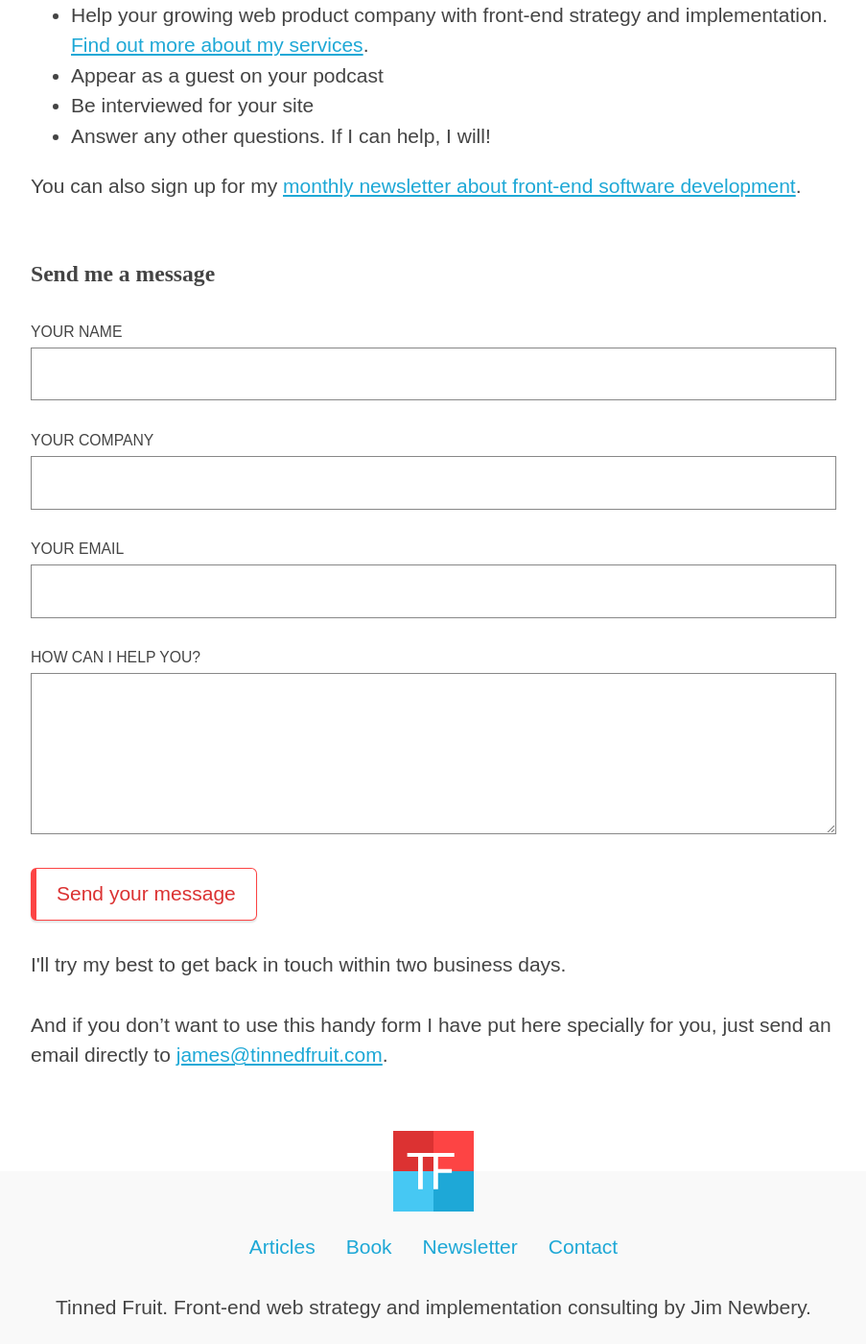
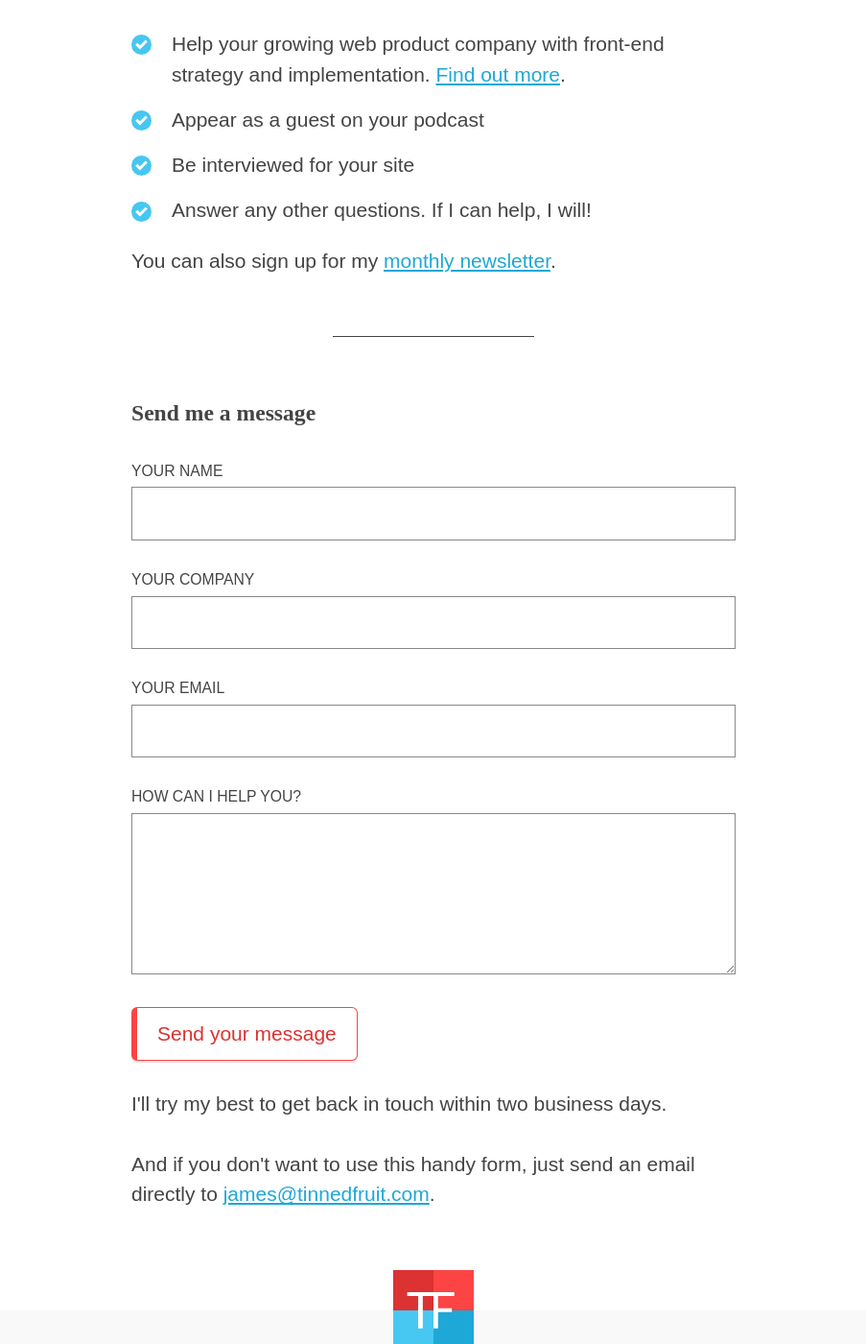
Before and after one commit to froots/froots.github.io, a Jekyll site: the page built from contact/index.html, in a window 1280 px wide and 1400 px high, scrolled down 695 px. Shown: the whole window at 96% size, without its empty margins (188-1091 px from the left). Built offline with Jekyll 4.4.1, drawn with Linux system fonts in a browser that asks for light colours.

Commit message:
Layout changes to contact page

```diff
--- a/contact/index.md
+++ b/contact/index.html
@@ -14,7 +14,9 @@ redirect_from:
   - /about/
 ---
 
-# Get in touch
+<h1>Get in touch</h1>
+
+<hr>
 
 <div class="panel panel--media">
   <div class="panel--media__image">
@@ -28,17 +30,23 @@ redirect_from:
   </div>
 </div>
 
-## What can I do for you?
+<div class="measure--narrow">
+  <h2>What can I do for you?</h2>
 
-* Help your growing web product company with front-end strategy and implementation. [Find out more about my services](/services).
-* Appear as a guest on your podcast
-* Be interviewed for your site
-* Answer any other questions. If I can help, I will!
+  <ul class="list list--spaced list--ticks">
+    <li>Help your growing web product company with front-end strategy and implementation. <a href="/">Find out more</a>.</li>
+    <li>Appear as a guest on your podcast</li>
+    <li>Be interviewed for your site</li>
+    <li>Answer any other questions. If I can help, I will!</li>
+  </ul>
 
-You can also sign up for my [monthly newsletter about front-end software development](http://tinyletter.com/tinnedfruit).
+  <p>You can also sign up for my <a href="/newsletter">monthly newsletter</a>.</p>
 
-## Send me a message
+  <hr class="mtb2">
 
-{% include contact-form.html %}
+  <h2>Send me a message</h2>
 
-And if you don't want to use this handy form I have put here specially for you, just send an email directly to [james@tinnedfruit.com](mailto:james@tinnedfruit.com).
+  {% include contact-form.html %}
+
+  <p>And if you don't want to use this handy form, just send an email directly to <a href="mailto:james@tinnedfruit.com">james@tinnedfruit.com</a>.</p>
+</div>
```
